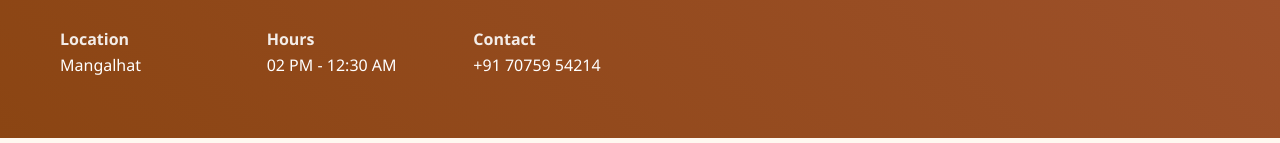
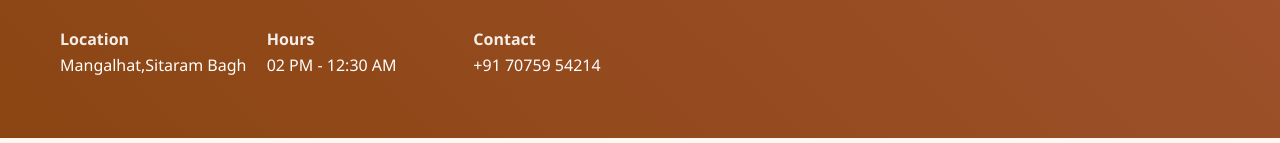
Before and after one commit to Surasss23/royalfoodcorner, a plain HTML site: page index.html in a window 1280 px wide. Shown: the part 211-354 px from the top of the page. Drawn offline with Linux system fonts and the light colour scheme; no server answers.

Commit message:
Update index.html

```diff
--- a/index.html
+++ b/index.html
@@ -18,7 +18,7 @@
                 <div class="contact-info">
                     <div>
                         <p class="label">Location</p>
-                        <p>Mangalhat</p>
+                        <p>Mangalhat,Sitaram Bagh</p>
                     </div>
                     <div>
                         <p class="label">Hours</p>
```
